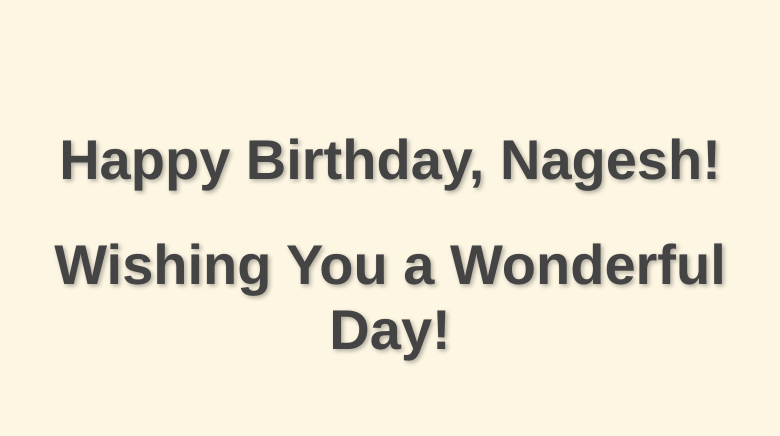
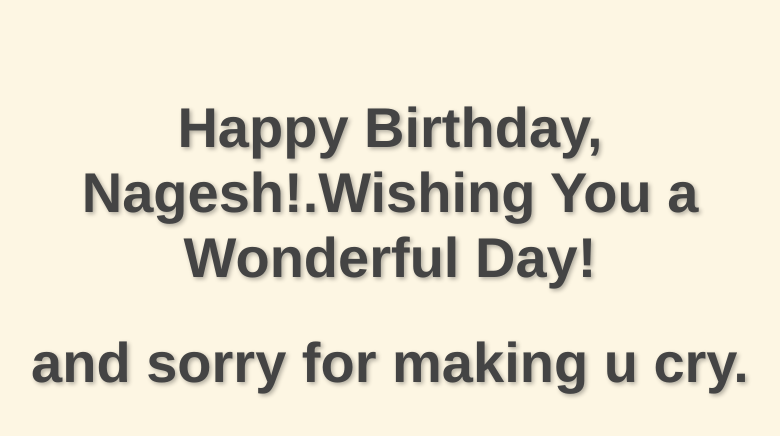
Before and after one commit to tejashreemn130100/knowledgebook, a plain HTML site: page birthday.html in a window 1280 px wide. Shown: the whole page, without its empty margins (250-1030 px from the left). Drawn offline with Linux system fonts and the light colour scheme.

Commit message:
Update birthday.html

```diff
--- a/birthday.html
+++ b/birthday.html
@@ -18,8 +18,8 @@
 
     <!-- Content container -->
     <div class="birthday-container centered">
-        <h1 class="slide-right">Happy Birthday, Nagesh!</h1>
-        <h2 class="slide-left">Wishing You a Wonderful Day!</h2>
+        <h1 class="slide-right">Happy Birthday, Nagesh!.Wishing You a Wonderful Day!</h1>
+        <h2 class="slide-left"> and sorry for making u cry.</h2>
 
         <!-- Message box with cleaner formatting -->
         <div class="message-box">
```
